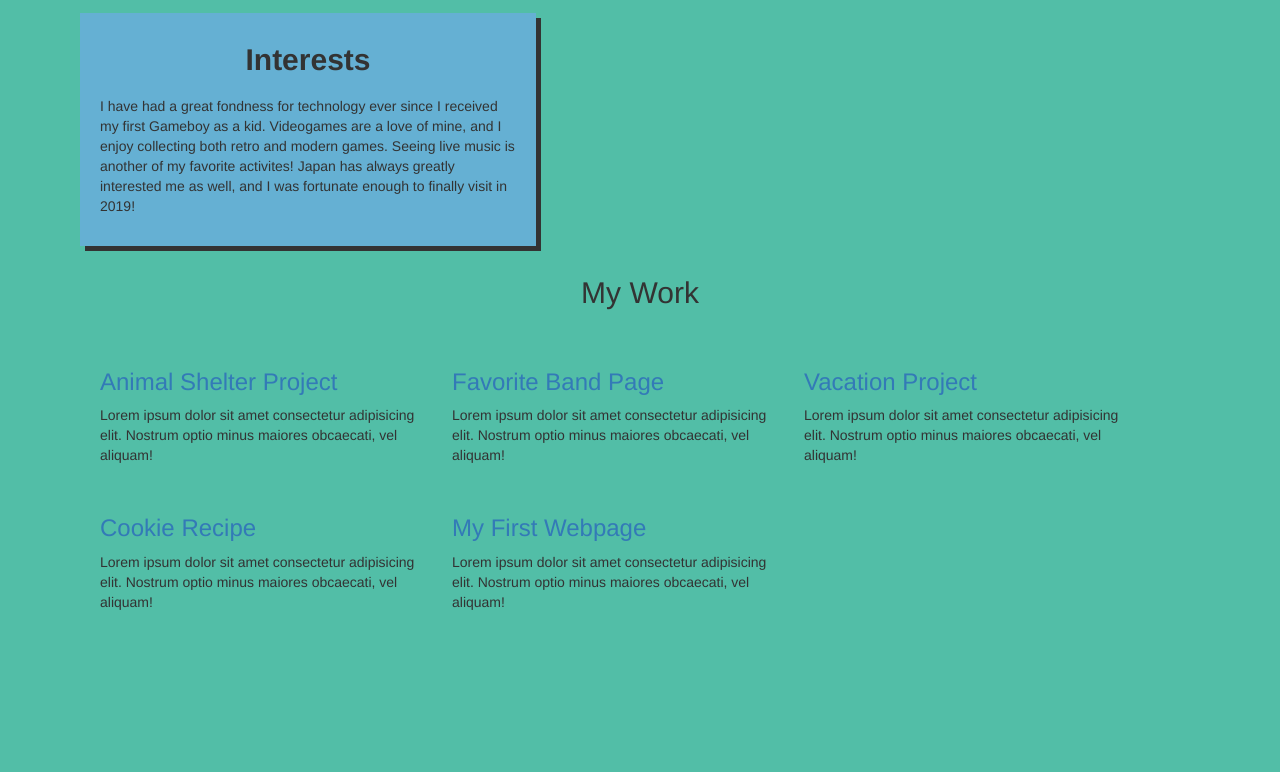
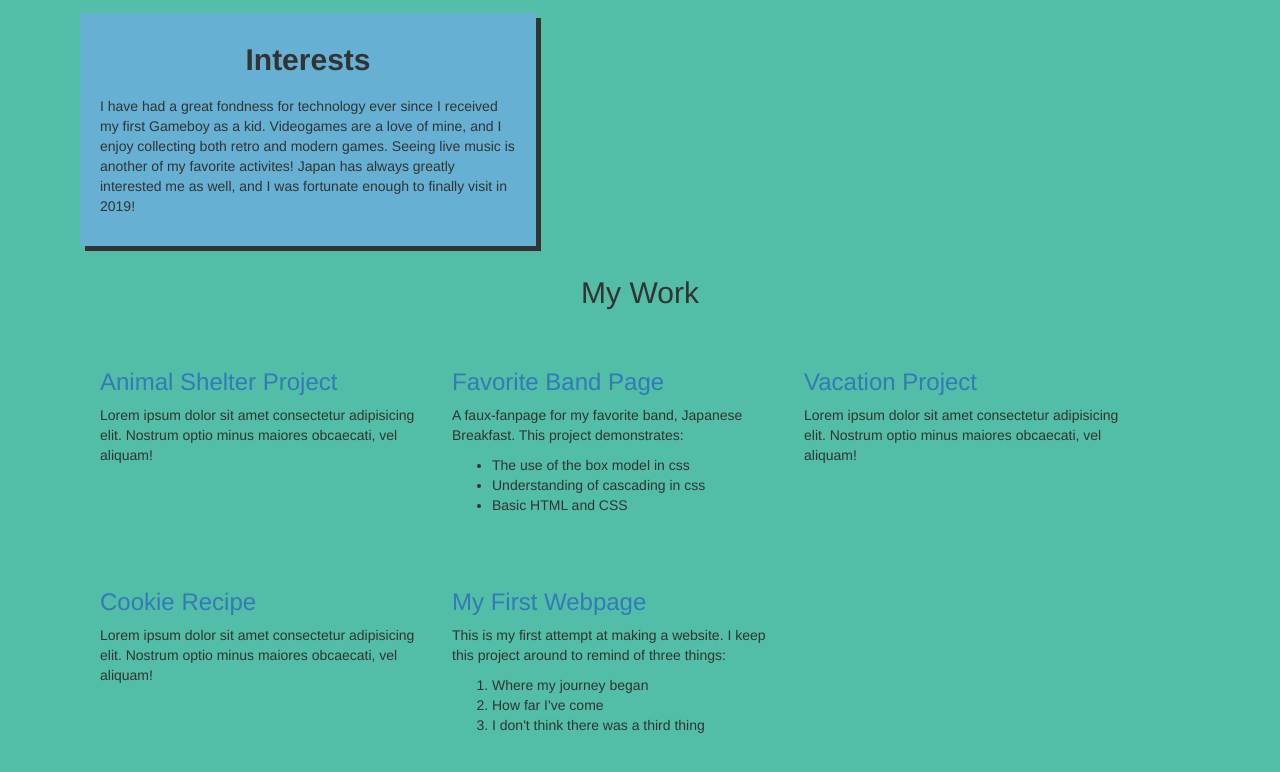
Before and after one commit to jhenager/portfolio-page, a plain HTML site: page index.html in a window 1280 px wide. Shown: the part 882-1654 px from the top of the page. Before the commit the page ends 1504 px from the top, so only its background shows below. Drawn offline with Linux system fonts and the light colour scheme.

Commit message:
add ul and ol elemtents to band page and webpage, as well as a footer

```diff
--- a/css/styles.css
+++ b/css/styles.css
@@ -50,4 +50,9 @@ div.work {
   float:left;
   margin-left: 10px;
   margin-top: 20px;
+  height: 200px;
 }
+
+footer {
+  height: 100px;
+}
--- a/index.html
+++ b/index.html
@@ -60,7 +60,12 @@
           Favorite Band Page
         </a>
       </h3>
-      <p>Lorem ipsum dolor sit amet consectetur adipisicing elit. Nostrum optio minus maiores obcaecati, vel aliquam!</p>
+      <p>A faux-fanpage for my favorite band, Japanese Breakfast. This project demonstrates: </p>
+      <ul>
+        <li>The use of the box model in css</li>
+        <li>Understanding of cascading in css</li>
+        <li>Basic HTML and CSS</li>
+      </ul>
     </div>
     <div class="work">
       <h3>
@@ -84,10 +89,18 @@
           My First Webpage
         </a>
       </h3>
-      <p>Lorem ipsum dolor sit amet consectetur adipisicing elit. Nostrum optio minus maiores obcaecati, vel aliquam!</p>
+      <p>This is my first attempt at making a website. I keep this project around to remind of three things:</p>
+      <ol type="1">
+        <li>Where my journey began</li>
+        <li>How far I've come</li>
+        <li>I don't think there was a third thing</li>
+      </ol>
     </div>
   </div>
 
 
 </body>
+<footer>
+
+</footer>
 </html>
```
